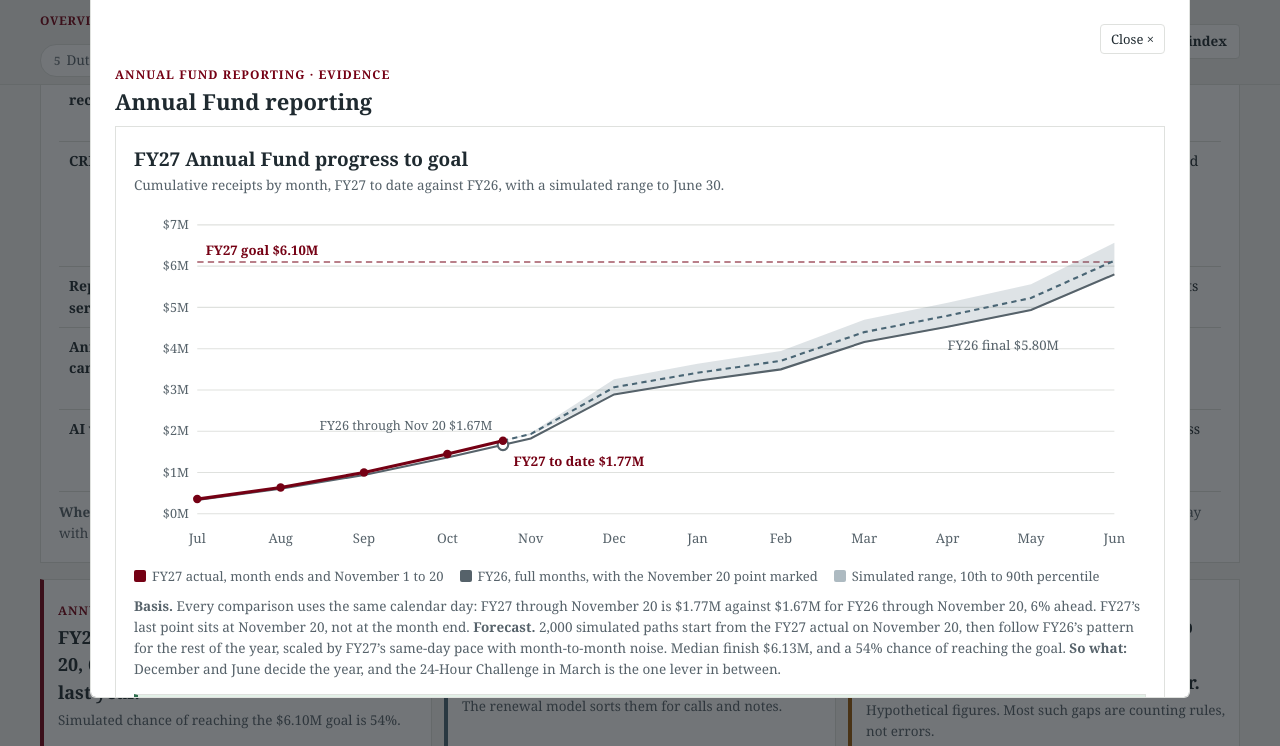
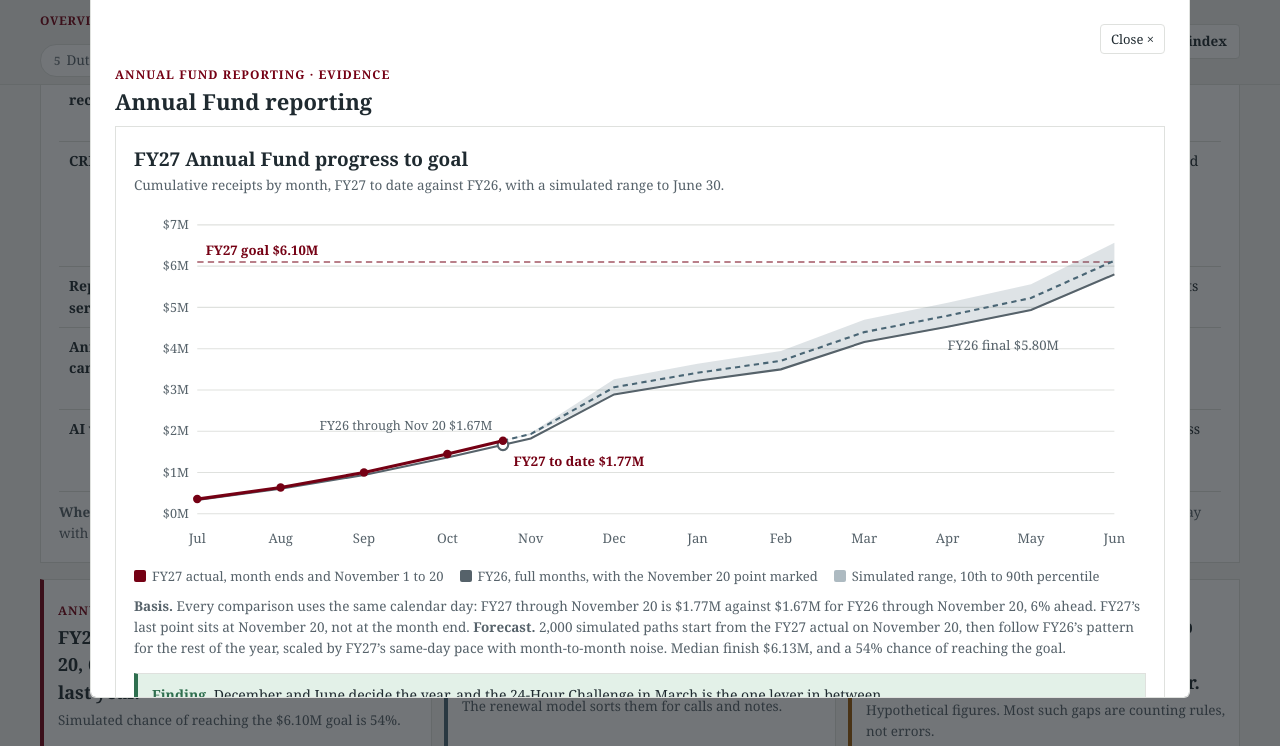
Before and after one commit to Narissa-PgM/MIT_Sloan_OER, a plain HTML site: page mit-sloan-work-sample.html in a window 1280 px wide. Both pictures are taken after a click on the button "Annual Fund tab ›". Shown: the part 893-1639 px from the top of the page. Drawn offline with Linux system fonts and the light colour scheme.

Commit message:
Add files via upload

```diff
--- a/mit-sloan-work-sample.html
+++ b/mit-sloan-work-sample.html
@@ -662,7 +662,8 @@ dialog.wide{width:min(1100px,94vw);max-width:none}
 .rec-o{display:flex;flex-wrap:wrap;gap:4px 22px;margin-top:6px!important;font-size:13.5px;color:var(--ink);line-height:1.45}
 .rec-o b{color:var(--green);margin-right:4px}
 @media print{.pk .rec{padding:5px 8px;margin-top:6px}.pk .rec-a{font-size:9pt}.pk .rec-o{font-size:8pt}}
-@media print{.pk .rec{display:none}.pk-progress .rec{display:block}}
+@media print{.pk .rec{display:none!important}}
+.rec-f{font-size:14px;line-height:1.5;margin:0 0 8px!important;padding-bottom:8px;border-bottom:1px solid rgba(47,111,79,.25)}.rec-f b{color:var(--green);margin-right:4px}
 
 </style>
 </head>
@@ -1637,7 +1638,7 @@ const REC = {
  pyramid: ['Assign every leadership donor who has not renewed to an Annual Giving Officer by March, and ask donors just below $1,000 to move up one giving level.', 'The leadership share of dollars holds while upgrades widen the base under it.', 'Renewal rate and upgrades by gift band'],
  reunion: ['Start reunion solicitation 12 months out and send each class committee a weekly progress report against its last reunion.', 'More classes beat their previous reunion total.', 'Reunion dollars and participation against each class’s last reunion'],
  challenge: ['Place matches and unlock milestones in the slowest hours, and send a midday reminder to last year’s challenge donors who have not given yet.', 'More donors in the hours that lag today.', 'Donors per hour against last year’s curve'],
- catalog: ['Retire any report with no user in 90 days, and answer repeat questions from the catalog first.', 'Fewer reports, each one trusted.', 'Active reports and requests answered from the catalog'],
+ catalog: ['Retire any OER report with no user in 90 days, and answer repeat questions from the catalog first.', 'Fewer reports, each one trusted.', 'Active reports and requests answered from the catalog'],
  perf: ['Add a new-donor push before calendar year-end, because new donors are the one measure behind last year.', 'New donors back to last year’s same-day level by December 31.', 'New donors against the same day last year'],
  flow: ['Make renewal the first ask in every appeal, and run a spring reactivation stream for donors who lapsed last year.', 'Fewer donors lost than gained, so the donor base grows.', 'The donor flow, refreshed each quarter'],
  behav: ['Ask donors with three or more steady years to upgrade, and send downgraders a thank-you before the next ask.', 'More upgraded than downgraded donors next year.', 'Upgrades and downgrades by segment'],
@@ -1663,7 +1664,7 @@ const REC = {
  issues: ['Close each discrepancy with a root cause and a fix at the source, and review open items weekly.', 'The same issue does not come back.', 'Days open and repeat issues'],
  anom: ['Review flagged gifts before the weekly report, and tune the flag each quarter on what reviewers confirm.', 'Errors caught before they reach a report.', 'Share of flags confirmed as errors'],
  triage: ['Publish the triage order, and move any question asked three times to self-service within a month.', 'Analysts spend their time on analysis.', 'Share of requests self-served'],
- brief: ['Attach this one-page brief to every one-time analysis.', 'Leaders know how far to trust each number.', 'Analyses sent with a brief'],
+ brief: ['Attach this one-page brief to every one-time analysis that goes to the Director or the Dean’s office.', 'Leaders know how far to trust each number.', 'Analyses sent with a brief'],
  reqs: ['Turn any request asked three times into a standing report or dashboard.', 'Request volume falls, as it did at Harvard FAS.', 'Requests by type each month'],
  process: ['Automate the appeal list first, because it repeats with every appeal.', 'Hours back on every list, with the same rules each time.', 'Hours per list'],
  tools: ['Agree the criteria and weights with Sloan Technology Services and central before any demo, then pilot the top choice with one team.', 'A tool the users actually adopt.', 'Weekly users in the pilot'],
@@ -1671,13 +1672,16 @@ const REC = {
  assets: ['Review owners and validation dates each quarter, and retire anything not validated in a year.', 'Every asset has a current owner.', 'Assets past their validation date'],
  event: ['Staff the giving station through lunch and the evening reception, and thank reunion-day donors the same day.', 'More gifts on the day.', 'Gifts per hour on reunion day'],
  models: ['Keep every model behind Resource Development approval and MIT data governance review, and start with explainable models.', 'Models that can be defended to donors and auditors.', 'Models approved and in use'],
- mitwide: ['Report unrestricted Annual Fund dollars as their own line in every leadership report.', 'Leadership sees flexible support as clearly as total dollars.', 'Unrestricted share of the Annual Fund']
+ mitwide: ['Report unrestricted Annual Fund dollars as their own line in the Director’s monthly pack and every Dean’s office report.', 'Leadership sees flexible support as clearly as total dollars.', 'Unrestricted share of the Annual Fund']
 };
 safe('recs', function recs() {
  Object.entries(REC).forEach(([id, r]) => {
   const el = document.getElementById(id); if (!el) return; const card = el.closest('.card'); if (!card || card.querySelector('.rec')) return;
+  /* fold the card's "So what" into the recommendation so it is said once */
+  let finding = '';
+  card.querySelectorAll('.note').forEach(nt => { const i = nt.innerHTML.search(/<b>So what:?<\/b>/); if (i < 0 || finding) return; finding = nt.innerHTML.slice(i).replace(/^<b>So what:?<\/b>\s*/, ''); const rest = nt.innerHTML.slice(0, i).trim(); if (rest) nt.innerHTML = rest; else nt.remove(); });
   const d = document.createElement('div'); d.className = 'rec';
-  d.innerHTML = `<p class="rec-k">Recommendation</p><p class="rec-a">${r[0]}</p><p class="rec-o"><span><b>Expected outcome</b> ${r[1]}</span><span><b>Measure</b> ${r[2]}</span></p>`;
+  d.innerHTML = `${finding ? `<p class="rec-f"><b>Finding</b> ${finding}</p>` : ''}<p class="rec-k">Recommendation</p><p class="rec-a">${r[0]}</p><p class="rec-o"><span><b>Expected outcome</b> ${r[1]}</span><span><b>Measure</b> ${r[2]}</span></p>`;
   card.appendChild(d);
  });
 });
@@ -1753,7 +1757,7 @@ function showSub(pid, k, user) {
 let spyHold = 0, spyQ = 0;
 function spy() {
  if (Date.now() < spyHold) return;
- const panel = $('.panel:not([hidden])'); if (!panel || !SUBS[panel.id]) return;
+ const panel = $('.panel.on'); if (!panel || !SUBS[panel.id]) return;
  const lim = stickH() + 24; let k = 0;
  [...panel.children].forEach(c => { if (c.dataset.sub !== undefined && c.getBoundingClientRect().top <= lim) k = Math.max(k, +c.dataset.sub); });
  if (innerHeight + scrollY >= document.documentElement.scrollHeight - 4) { const last = [...panel.children].filter(c => c.dataset.sub !== undefined).pop(); if (last && last.getBoundingClientRect().top < innerHeight) k = +last.dataset.sub; }
```
Also changed, not shown: 1 other file.
